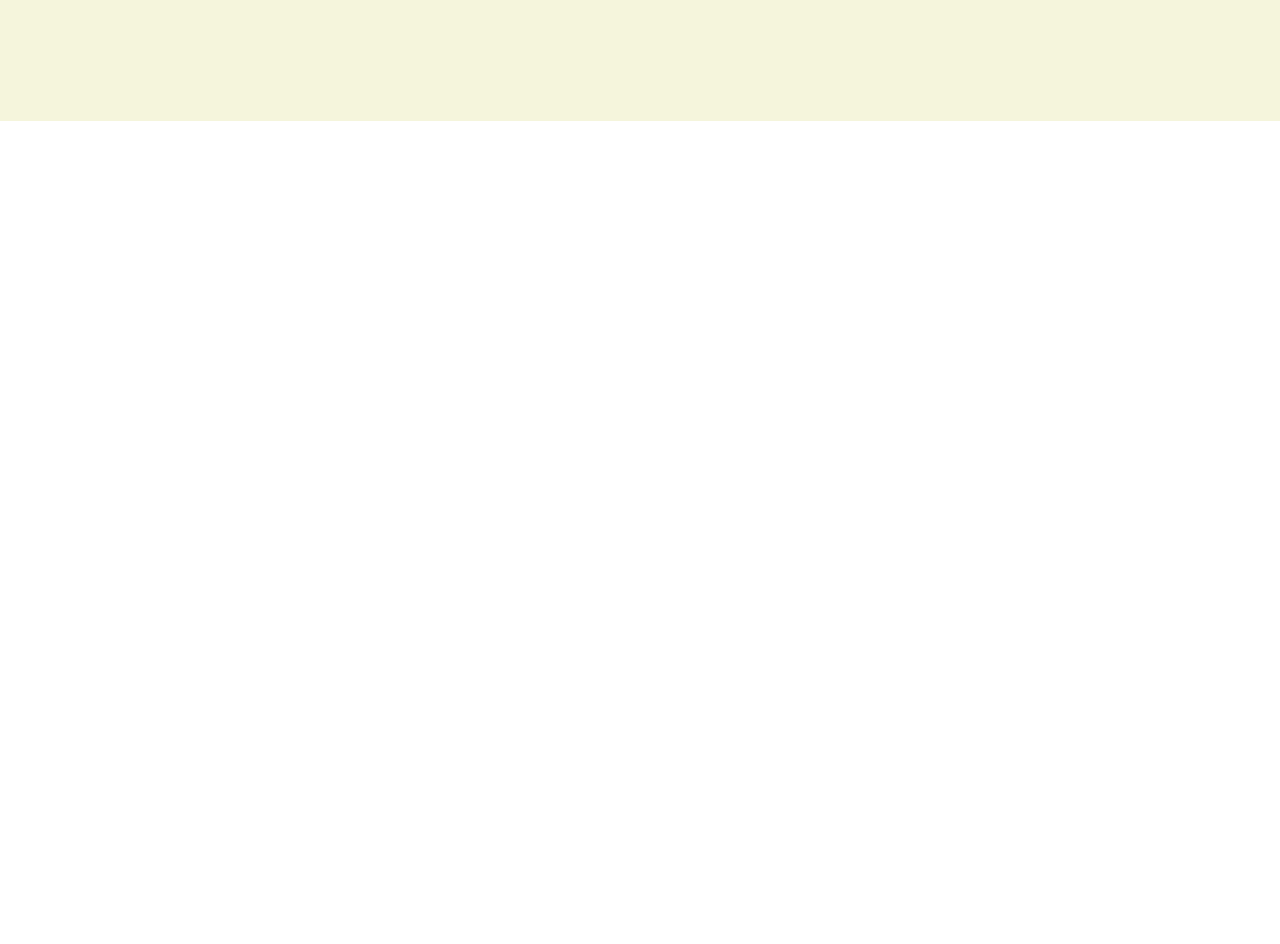
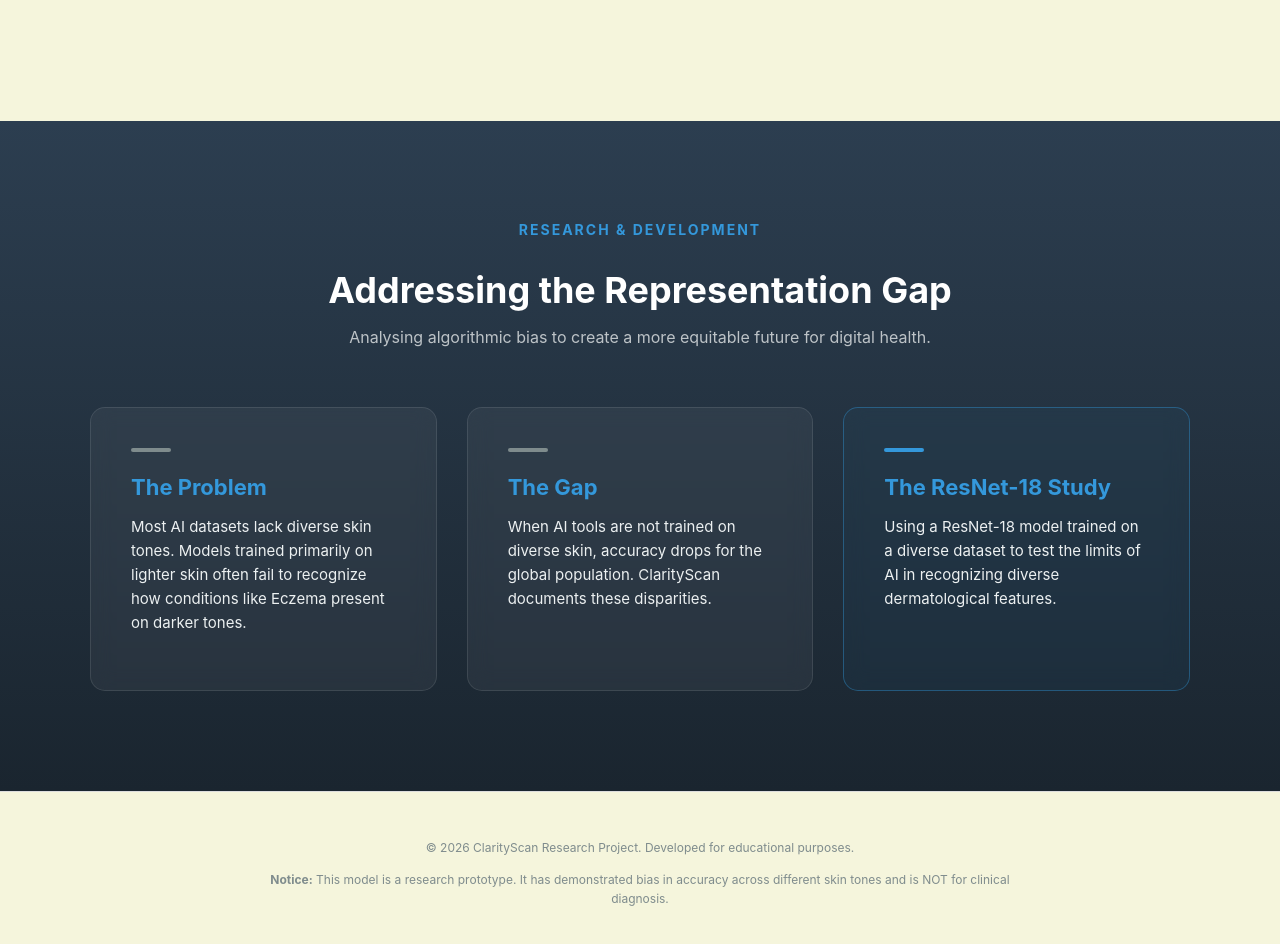
Before and after one commit to sumayay112/ClarityScanFullApp, a React (Create React App) app: page / in a window 1280 px wide. Shown: the part 620-1564 px from the top of the page. Before the commit the page ends 800 px from the top, so only its background shows below. Built offline with nearby package versions, Linux system fonts and the light colour scheme; no server answers.

Commit message:
Restored research section on Home page

```diff
--- a/src/components/Home.js
+++ b/src/components/Home.js
@@ -1,9 +1,9 @@
 import React from 'react';
-import { useNavigate } from 'react-router-dom'; // 1. Add this import
+import { useNavigate } from 'react-router-dom';
 import './Home.css';
 
 const Home = () => {
-  const navigate = useNavigate(); // 2. Initialize navigate
+  const navigate = useNavigate();
 
   return (
     <div className="home-wrapper">
@@ -12,7 +12,6 @@
           <h1>ClarityScan</h1>
           <p>Investigating AI inclusivity in dermatological classification.</p>
           <div className="hero-buttons">
-            {/* 3. Use navigate() instead of window.location */}
             <button className="main-btn" onClick={() => navigate('/login')}>
               Start Scan
             </button>
@@ -22,7 +21,53 @@
           </div>
         </div>
       </header>
-      {/* ... rest of your code ... */}
+
+      <section className="research-impact">
+        <div className="impact-container">
+          <div className="impact-header">
+            <span className="tagline">Research & Development</span>
+            <h2>Addressing the Representation Gap</h2>
+            <p className="impact-description">
+              Analysing algorithmic bias to create a more equitable future for digital health.
+            </p>
+          </div>
+
+          <div className="impact-grid">
+            <div className="impact-card">
+              <div className="indicator"></div>
+              <h3>The Problem</h3>
+              <p>
+                Most AI datasets lack diverse skin tones. Models trained primarily on
+                lighter skin often fail to recognize how conditions like Eczema present on darker tones.
+              </p>
+            </div>
+            <div className="impact-card">
+              <div className="indicator"></div>
+              <h3>The Gap</h3>
+              <p>
+                When AI tools are not trained on diverse skin, accuracy drops for the
+                global population. ClarityScan documents these disparities.
+              </p>
+            </div>
+            <div className="impact-card solution-highlight">
+              <div className="indicator active"></div>
+              <h3>The ResNet-18 Study</h3>
+              <p>
+                Using a ResNet-18 model trained on a diverse dataset to test the
+                limits of AI in recognizing diverse dermatological features.
+              </p>
+            </div>
+          </div>
+        </div>
+      </section>
+
+      <footer className="home-footer">
+        <p>&copy; 2026 ClarityScan Research Project. Developed for educational purposes.</p>
+        <p className="disclaimer-text">
+          <strong>Notice:</strong> This model is a research prototype. It has demonstrated bias in
+          accuracy across different skin tones and is NOT for clinical diagnosis.
+        </p>
+      </footer>
     </div>
   );
 };
```
